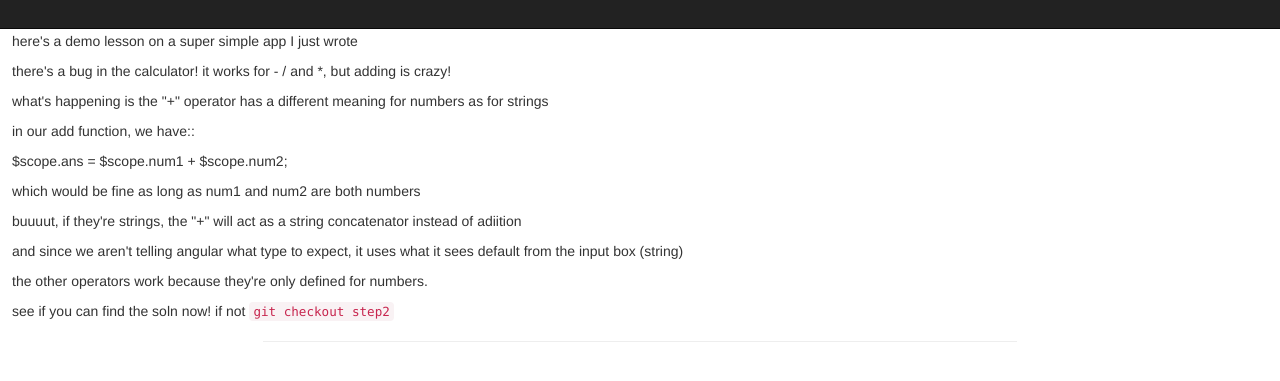
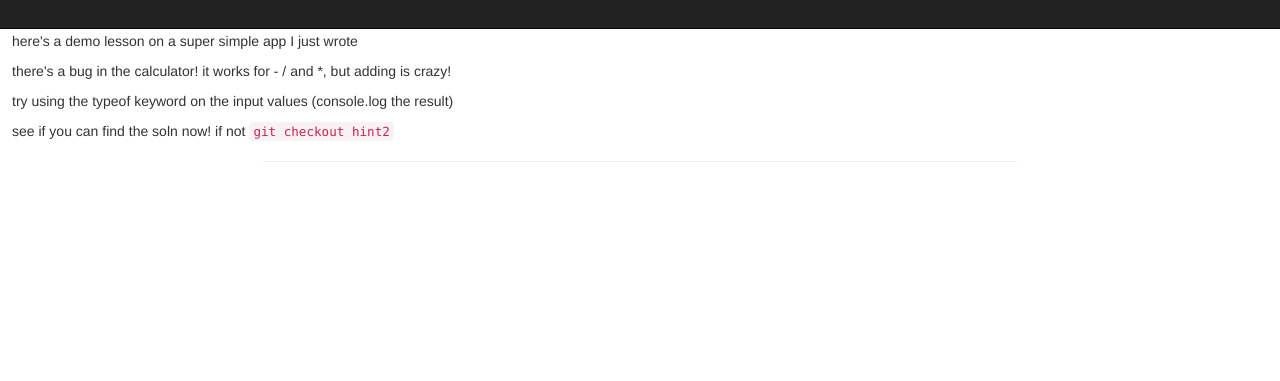
Before and after one commit to nikfrank/xos, a plain HTML site: page section1/index.html at #/walkthrough in a window 1280 px wide. Shown: the part 21-402 px from the top of the page. Drawn offline with nearby package versions, Linux system fonts and the light colour scheme.

Commit message:
hint split

```diff
--- a/section1/walkthrough.html
+++ b/section1/walkthrough.html
@@ -5,28 +5,10 @@
   there's a bug in the calculator! it works for - / and *, but adding is crazy!
 </p>
 <p>
-  what's happening is the "+" operator has a different meaning for numbers as for strings
-</p>
-<p>
-  in our add function, we have::
-</p>
-<p>
-  $scope.ans = $scope.num1 + $scope.num2;
-</p>
-<p>
-  which would be fine as long as num1 and num2 are both numbers
-</p>
-<p>
-  buuuut, if they're strings, the "+" will act as a string concatenator instead of adiition
-</p>
-<p>
-  and since we aren't telling angular what type to expect, it uses what it sees default from the input box (string)
-</p>
-<p>
-  the other operators work because they're only defined for numbers.
+  try using the typeof keyword on the input values (console.log the result)
 </p>
 <p>
   see if you can find the soln now! if not
-  <code>git checkout step2</code>
+  <code>git checkout hint2</code>
 </p>
 <hr>
```
